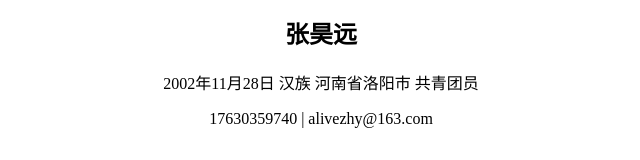
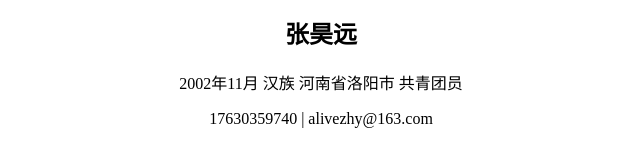
Before and after one commit to alivezhy/alivezhy.github.io, a plain HTML site: page index.html in a window 1280 px wide. Shown: the part 368-528 px from the top of the page, without its empty margins (319-959 px from the left). Drawn offline with Linux system fonts and the light colour scheme.

Commit message:
Update index.html
修改出生年月

```diff
--- a/index.html
+++ b/index.html
@@ -13,7 +13,7 @@
 		<div align="center">
 		<img src="zhy1.jpg" alt="">
 		<h2>张昊远</h2>
-		<p>2002年11月28日 汉族 河南省洛阳市 共青团员</p>
+		<p>2002年11月 汉族 河南省洛阳市 共青团员</p>
 		<P>17630359740 | alivezhy@163.com</P>
 		<br>
 		<hr>
```
